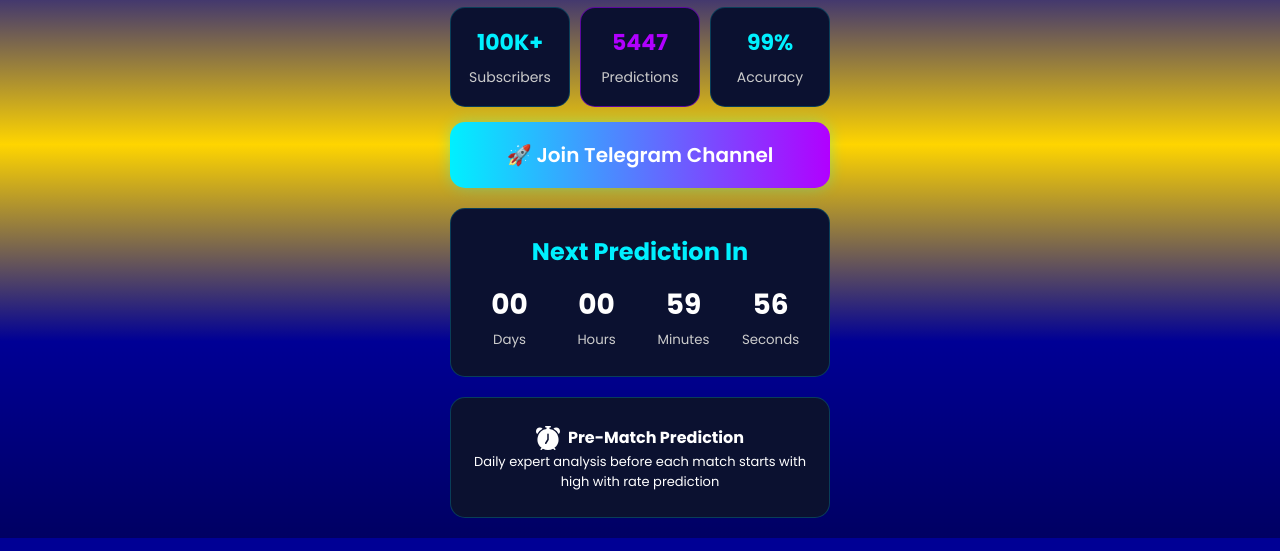
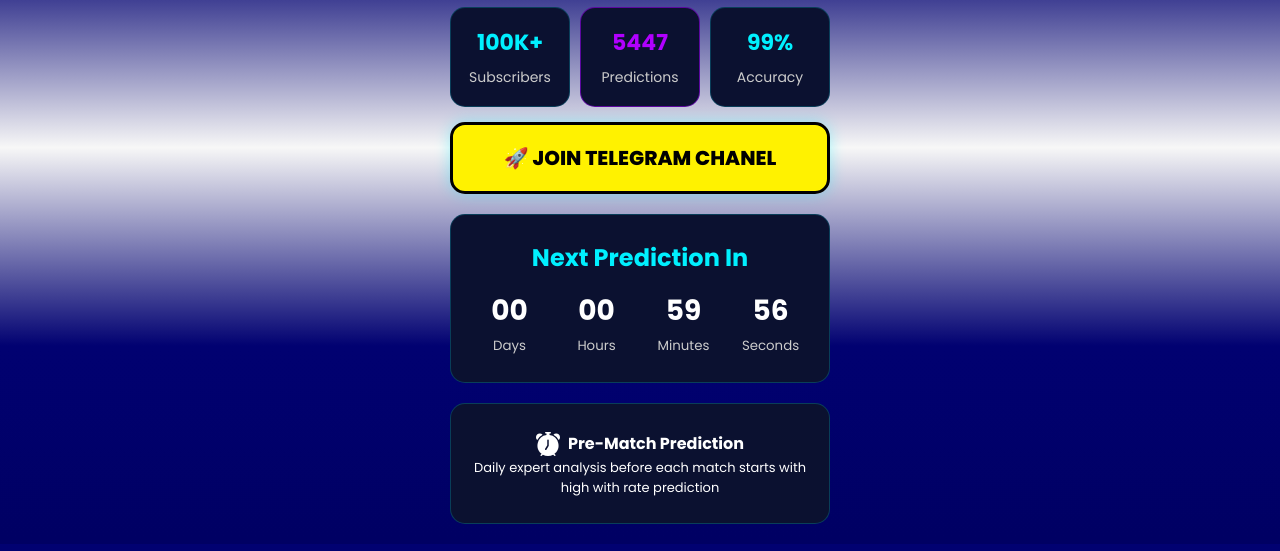
Before and after one commit to xzadsagency/hardikmittal, a plain HTML site: page index.html in a window 1280 px wide. Shown: the part 249-800 px from the top of the page. Drawn offline with Linux system fonts and the light colour scheme.

Commit message:
Update index.html

```diff
--- a/index.html
+++ b/index.html
@@ -16,7 +16,7 @@
 }
 
 body{
-    background-image: linear-gradient(to top , rgb(0, 0, 99) ,rgb(0, 0, 149), rgb(255, 213, 0) , rgb(0, 0, 149),rgb(0, 0, 149));
+    background-image: linear-gradient(to top , rgb(0, 0, 99) ,rgb(1, 1, 113), rgb(247, 247, 247) , rgb(1, 1, 113),rgb(1, 1, 113));
     color:white;
     text-align:center;
 }
@@ -92,11 +92,12 @@
     margin-top:15px;
     padding:18px;
     border-radius:15px;
+    border: rgb(0, 0, 0) 3px solid;
     font-size:20px;
-    font-weight:600;
+    font-weight:800;
     text-decoration:none;
-    color:white;
-    background: linear-gradient(90deg,#00f0ff,#b100ff);
+    color:black;
+    background: linear-gradient(90deg,#fff200,#fff200);
     box-shadow:0 0 15px #00f0ff55;
     transition:0.3s;
 }
@@ -181,7 +182,7 @@
     </div>
 
     <a href="https://t.me/+D7dtFN2jh4I2ODA1" class="telegram-btn" target="_blank">
-        🚀 Join Telegram Channel
+        🚀 JOIN TELEGRAM CHANEL
     </a>
 
     <div class="countdown">
```
